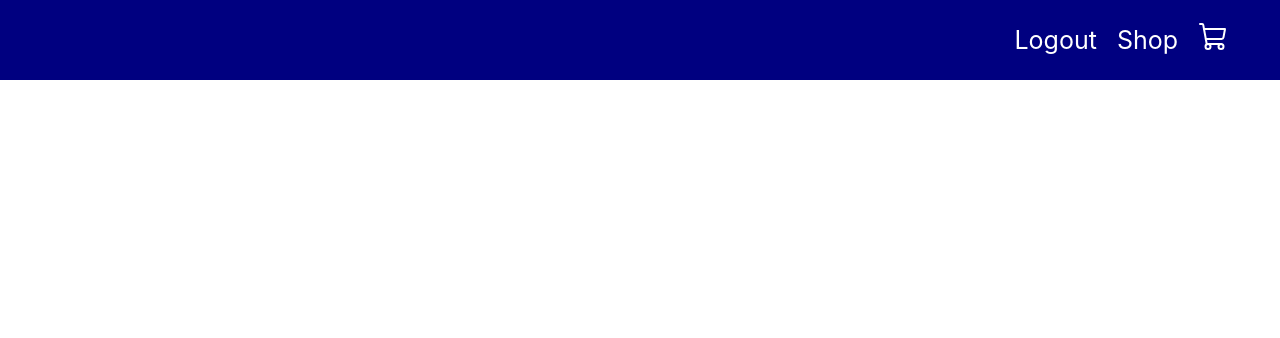
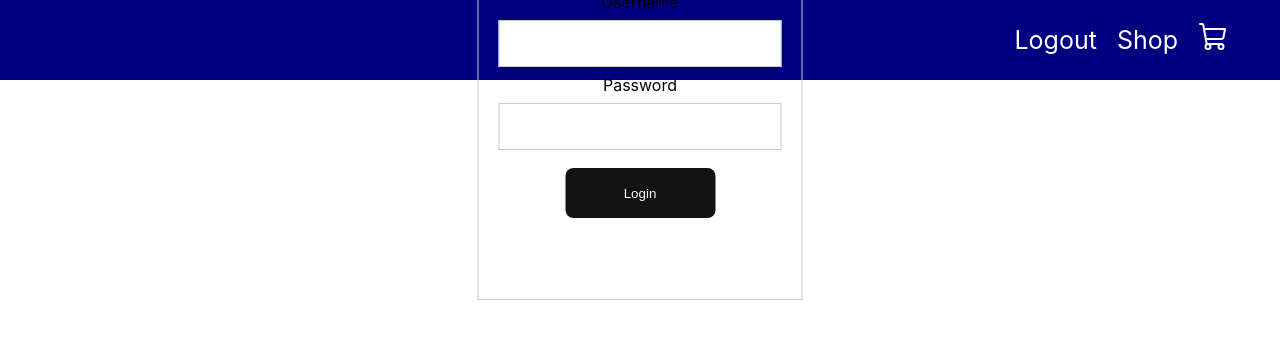
Before and after one commit to gaoaaron1/SquareJ, a React (Create React App) app in the folder frontend/: page /login in a window 1280 px wide. Before the commit this address had no page. Shown: the top 338 px of the page. Built offline with nearby package versions, Linux system fonts and the light colour scheme.

Commit message:
Register and Login Page completed

```diff
--- a/frontend/src/App.js
+++ b/frontend/src/App.js
@@ -21,7 +21,7 @@ function App() {
 
           {/*Navigation routes*/}
           <Routes>
-              <Route path="/" element={<Login />} />
+              <Route path="/login" element={<Login />} />
               <Route path="/register" element={<Register />} />
               <Route path="/shop" element={<Shop />} />
               <Route path="/cart" element={<Cart />} />
--- a/frontend/src/pages/login/login.jsx
+++ b/frontend/src/pages/login/login.jsx
@@ -1,9 +1,55 @@
 import React from 'react'
+import Axios from 'axios'
+import { useState } from "react"
+import { useNavigate } from "react-router-dom"
+import "./login.css"
 
-export default function login() {
-  return (
-    <div>
-      Login
-    </div>
-  )
+export default function Login() {
+
+    //Declare use states
+    const navigate = useNavigate();
+
+    const [username, setUsername] = useState("");
+    const [password, setPassword] = useState("");
+
+    const [loginStatus, setLoginStatus] = useState("");
+
+    //Login function
+    const login = () => {
+        Axios.post("http://127.0.0.1:3001/login", {
+            username: username,
+            password: password,
+        }).then((response) => {
+            //After click login button
+
+            if (response.data.message) {
+                setLoginStatus(response.data.message);
+            } else {
+                setLoginStatus(response.data[0].username);
+                navigate("/shop");
+            }
+
+            console.log(response.data);
+        });
+      };
+
+    return (
+        <div className="input-container">
+            <div className="registration">
+                <label>Username</label>
+                <input type="text" onChange={(e) => {
+                    setUsername(e.target.value);
+                }} />
+                <label>Password</label>
+                <input type="text" onChange={(e) => {
+                    setPassword(e.target.value);
+                }}/>
+                <button onClick = {login}>
+                    Login
+                </button>
+            </div>
+
+            <h1> {loginStatus} </h1>
+        </div>
+      )
 }
--- a/frontend/src/pages/register/register.css
+++ b/frontend/src/pages/register/register.css
@@ -0,0 +1,35 @@
+.input-container {
+    position: fixed;
+    bottom: 500px; /* Adjust the bottom value as desired */
+    left: 50%;
+    transform: translateX(-50%);
+    padding: 12px 20px;
+    display: flex;
+    flex-direction: column;
+    justify-content: center;
+    align-items: center;
+    gap: 1rem;
+    border: 1px solid #ccc;
+    box-sizing: border-box;
+}
+
+
+.input-container input {
+    width: 100%;
+    padding: 12px 20px;
+    margin: 8px 0;
+    border: 1px solid #ccc;
+    box-sizing: border-box;
+
+}
+
+.input-container button {
+    width: 150px;
+    height: 50px;
+    background-color: rgb(19, 19, 19);
+    color: white;
+    border: none;
+    border-radius: 8px;
+    margin: 10px;
+    cursor: pointer;
+}
--- a/frontend/src/pages/register/register.jsx
+++ b/frontend/src/pages/register/register.jsx
@@ -4,9 +4,11 @@ import { useState } from "react"
 
 export default function Register() {
 
+  //Declare use states
   const [usernameReg, setUsernameReg] = useState("");
   const [passwordReg, setPasswordReg] = useState("");
 
+  //Register function
   const register = () => {
     Axios.post("http://127.0.0.1:3001/register", {
         username: usernameReg,
@@ -17,7 +19,7 @@ export default function Register() {
   };
 
   return (
-    <div>
+    <div className="input-container">
         <div className="registration">
             <label>Username</label>
             <input type="text" onChange={(e) => {
```
Also changed, not shown: 1 other file (tests, documents, lock files or other folders).
